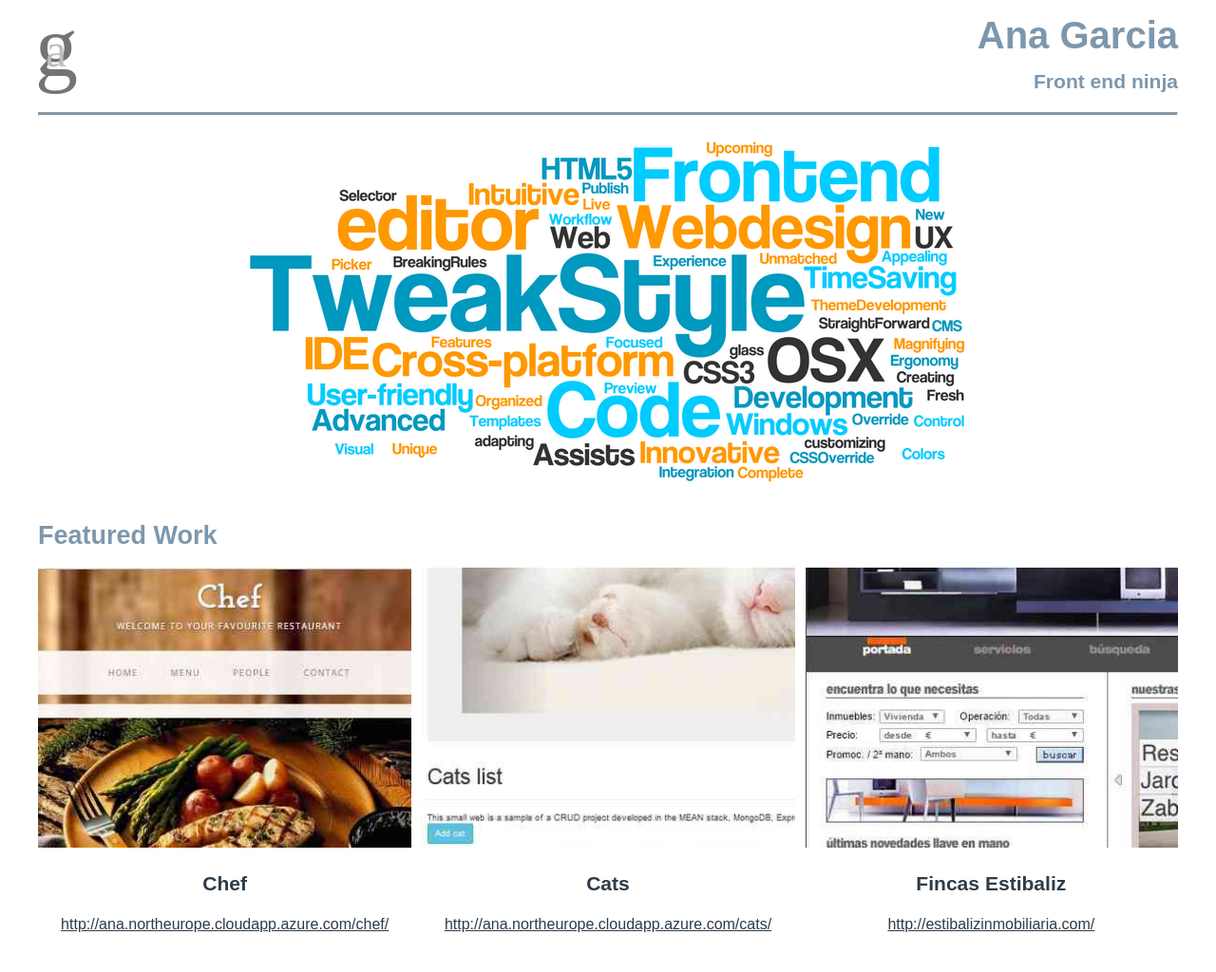
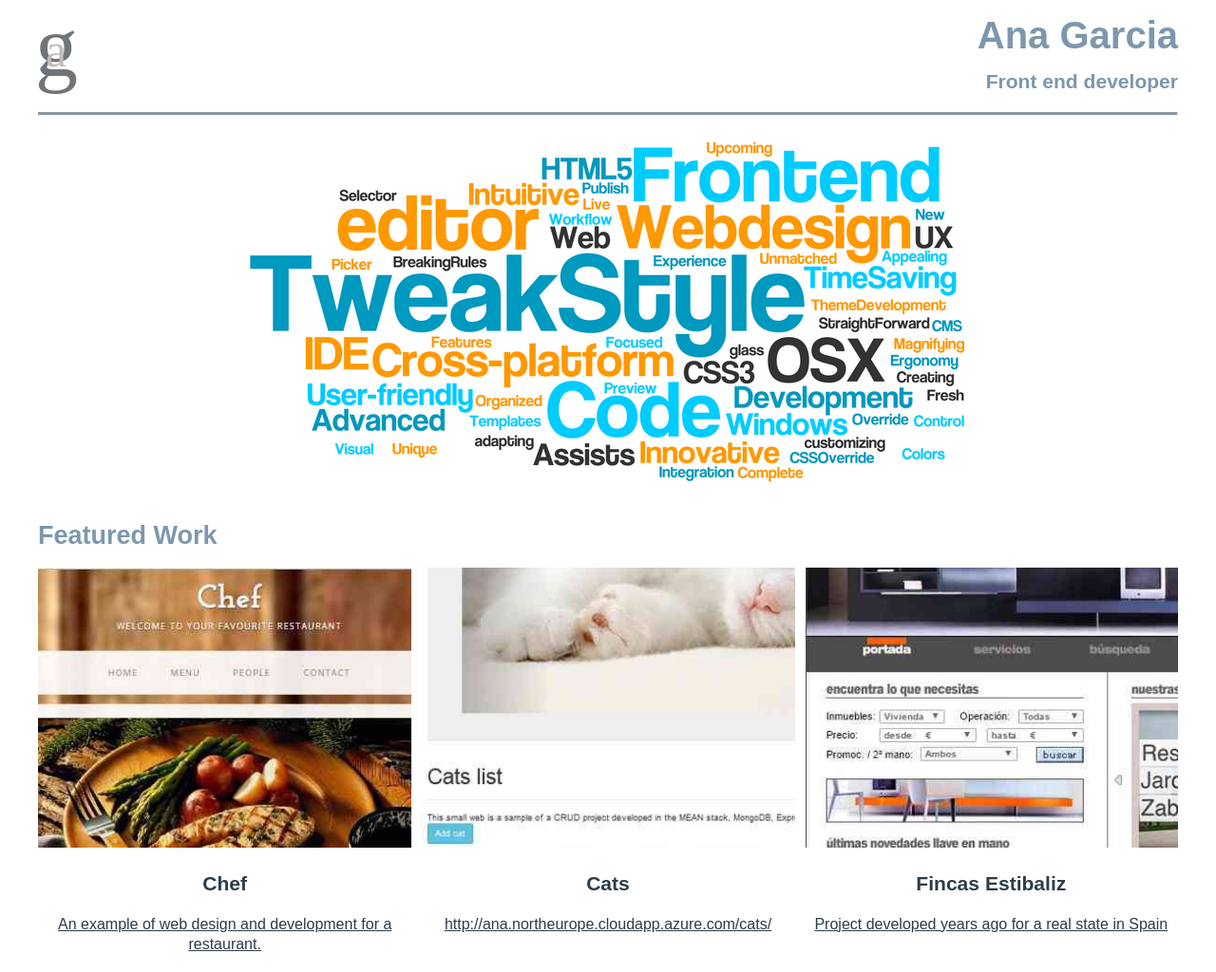
Before and after one commit to anbegaral/portfolio, a website: page index.html in a window 1280 px wide. Shown: the whole page at 95% size. Before the commit the page ends 1002 px from the top, so only its background shows below. Drawn offline with Linux system fonts and the light colour scheme; a web font is replaced by a local one.

Commit message:
Update index.html

```diff
--- a/index.html
+++ b/index.html
@@ -19,7 +19,7 @@
         </div>
         <div class="col-80">
             <h1 class="title">Ana Garcia</h1>
-            <h3>Front end ninja</h3>
+            <h3>Front end developer</h3>
         </div>
     </header>
     <div class="row">
@@ -41,7 +41,7 @@
             <article class="col-33">
                 <img src="images/chef-400_small.jpg" alt="Web for a restaurant called Chef">
                 <h3>Chef</h3>
-                <p><a href="http://ana.northeurope.cloudapp.azure.com/chef/">http://ana.northeurope.cloudapp.azure.com/chef/</a></p>
+                <p><a href="https://anbegaral.github.io/chef/">An example of web design and development for a restaurant.</a></p>
             </article>
             <article class="col-33">
                 <img src="images/cats-400_small.jpg" alt="Example of web developed in MEAN framework">
@@ -51,7 +51,7 @@
             <article class="col-33">
                 <img src="images/fincas-400_small.jpg" alt="Web for a real state in Spain">
                 <h3>Fincas Estibaliz</h3>
-                <p><a href="http://estibalizinmobiliaria.com/">http://estibalizinmobiliaria.com/</a></p>
+                <p><a href="http://estibalizinmobiliaria.com/">Project developed years ago for a real state in Spain</a></p>
             </article>
         </div>
     </section>
```
